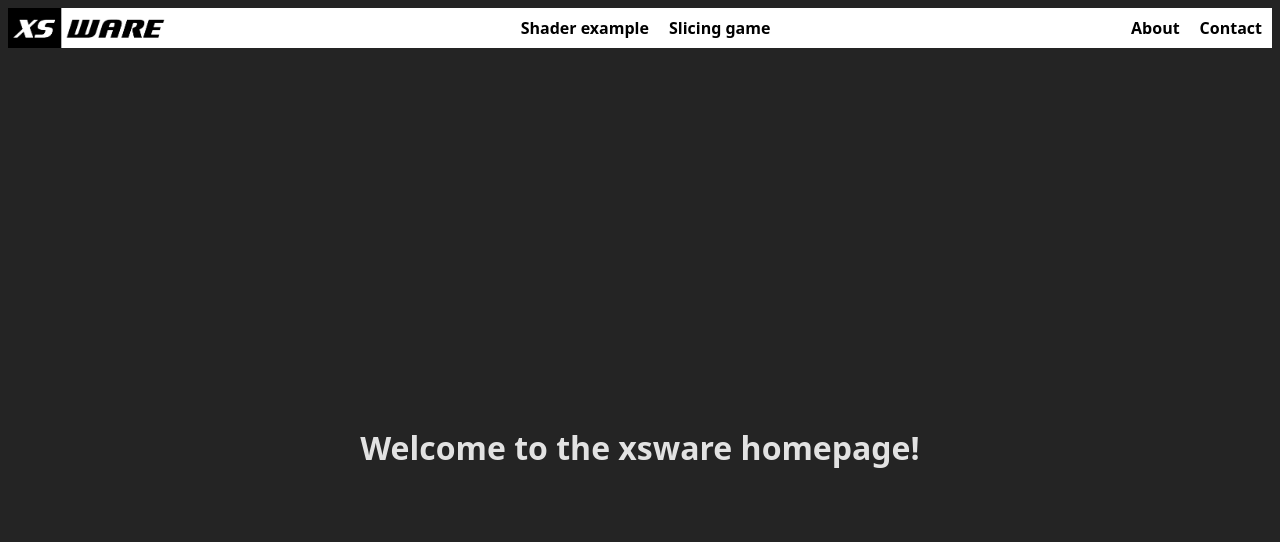
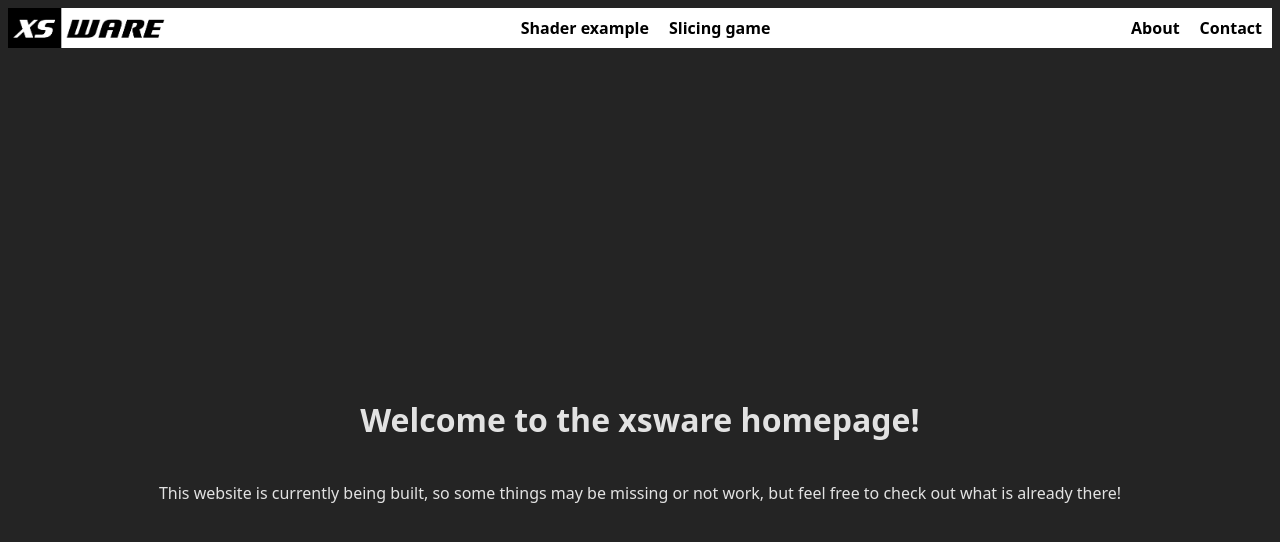
Before and after one commit to XSWare/XSPortfolio, a React (Vite) app: page / in a window 1280 px wide. Shown: the top 542 px of the page. Built offline with nearby package versions, Linux system fonts and the light colour scheme.

Commit message:
disclaimer

```diff
--- a/src/Home.tsx
+++ b/src/Home.tsx
@@ -5,8 +5,9 @@ function Home() {
     return (
         <>
             <NavBar isSPA={true} />
-            <div style={{ minHeight: "100vh", justifyContent: "center", alignItems: "center", display: "flex" }}>
+            <div style={{ minHeight: "100vh", justifyContent: "center", alignItems: "center", display: "flex", flexDirection: "column" }}>
                 <h1>Welcome to the xsware homepage!</h1>
+                <pre>This website is currently being built, so some things may be missing or not work, but feel free to check out what is already there!</pre>
             </div>
         </>
     )
```
